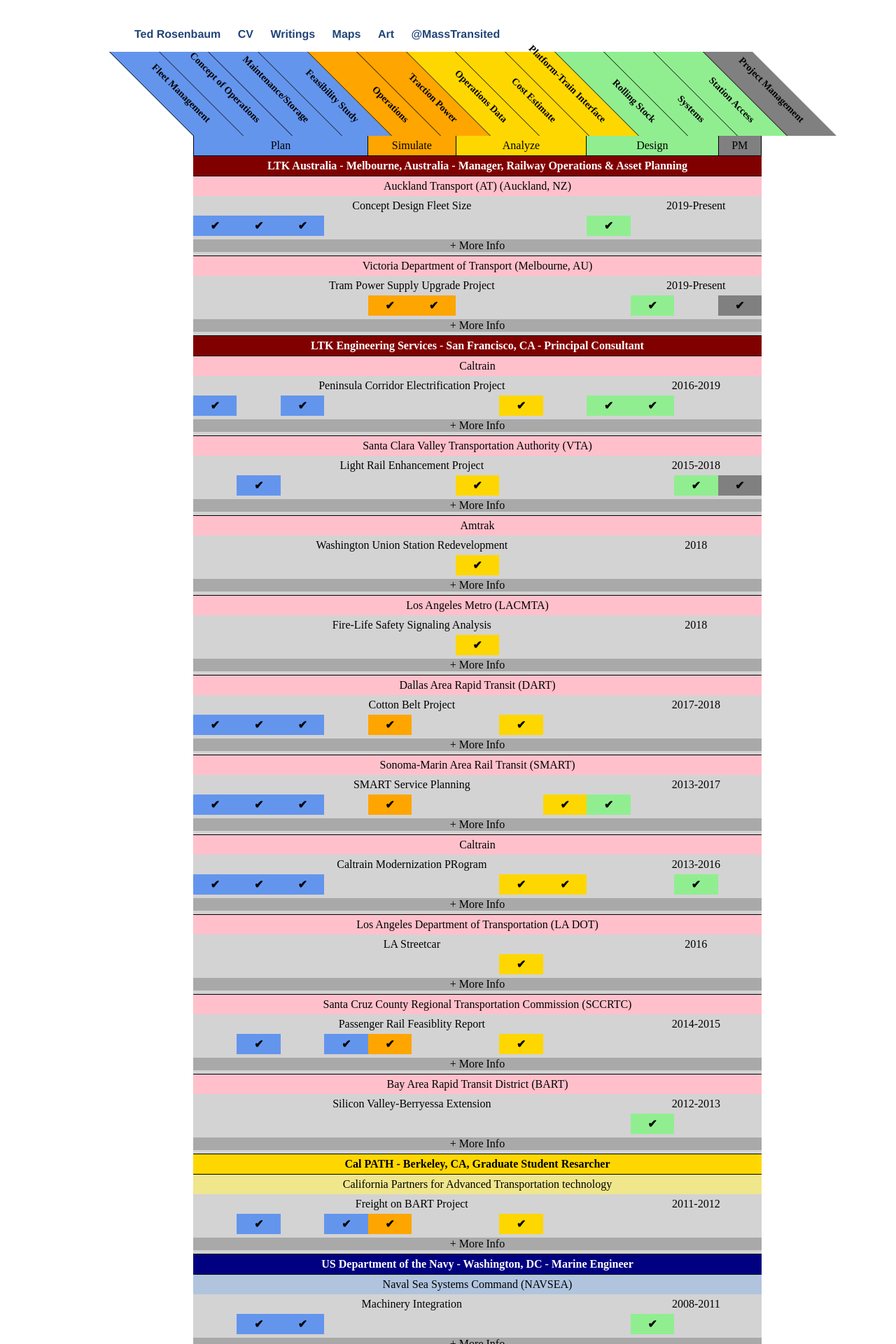
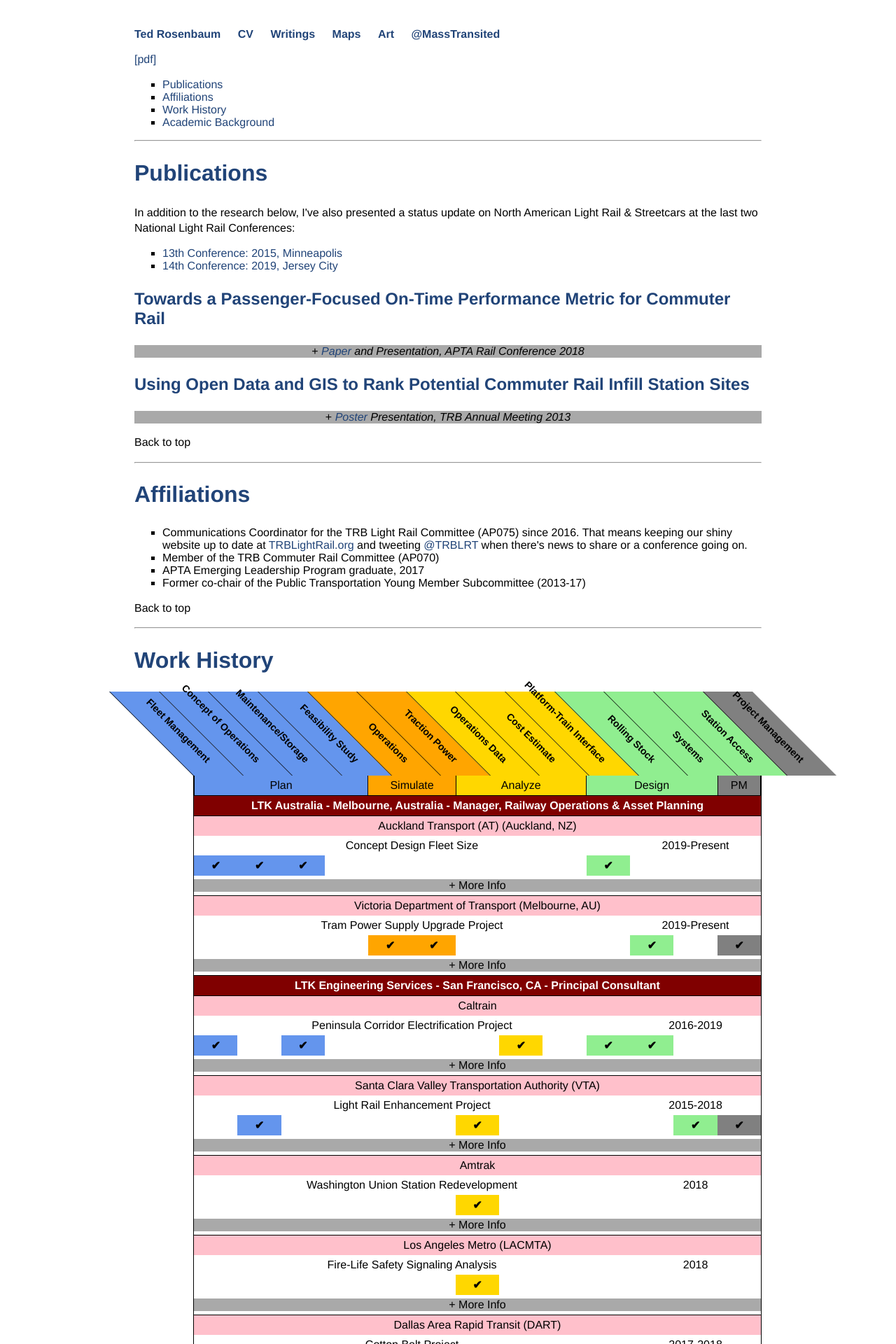
Before and after one commit to transited/transited.github.io, a Jekyll site: the page built from cv2.html, in a window 1280 px wide. Shown: the top 1920 px of the page at 70% size. Built offline with Jekyll 4.4.1, drawn with Linux system fonts in a browser that asks for light colours; some of the changed text lies outside the part shown.

Commit message:
Fleshing out CV2

```diff
--- a/_layouts/default.html
+++ b/_layouts/default.html
@@ -27,7 +27,6 @@
 	    		<ul>
 						<img class="rails" src="/Files/TRrails.png" alt="TR rails logo" width="26" height="37">
 						<li><a href="mailto:ted.rosenbaum@gmail.com">email</a></li>
-	        	<li><a href="https://github.com/transited">github.com/transited</a></li>
 						</ul>
 
 
--- a/css/main.css
+++ b/css/main.css
@@ -5,6 +5,7 @@
 body {
     margin: 20px auto;
     width: 90%;
+    font-family:'Helvetica', 'Arial', 'Sans-Serif';
 }
 nav ul, footer ul {
     font-family:'Helvetica', 'Arial', 'Sans-Serif';
@@ -197,8 +198,9 @@
 .grid-container {
   display: grid;
   grid-template-columns: repeat(13, 1fr);
-  background-color: LightGray;
   margin-left: 84px;
+  border-style: hidden solid solid solid;
+  border-width: 1px;
 }
 
 .grid-container > div {
@@ -228,7 +230,7 @@
 .dcheck{background-color:LightGreen; font-weight:bold;}
 .pmcheck{background-color:Gray; font-weight:bold;}
 
-.wrap-collabsible {margin-bottom: 1rem 0;grid-column:1/14;}
+.wrap-collabsible {grid-column:span 13;}
 
 input[type='checkbox'] {display: none;}
 
--- a/cv2.html
+++ b/cv2.html
@@ -3,7 +3,52 @@
 title: CV
 ---
 <div class="blurb">
-
+  <p><a href="Files/Resume Table.Right.pdf">[pdf]</a></p>
+  <ul>
+		<li><a href="#Publications">Publications</a></li>
+		<li><a href="Groups">Affiliations</a></li>
+		<li><a href="Work">Work History</a></li>
+		<li><a href="#Edu">Academic Background</a></li>
+	</ul>
+  <hr>
+  <h2 id="Publications">Publications</h2>
+  <p>In addition to the research below, I've also presented a status update on North American Light Rail & Streetcars at the last two National Light Rail Conferences:</p>
+  <ul>
+  	<li><a href="http://www.trb.org/Publications/Blurbs/175112.aspx" target="_blank">13th Conference: 2015, Minneapolis</a></li>
+  	<li><a href="http://www.trb.org/Calendar/Blurbs/175951.aspx" target="_blank">14th Conference: 2019, Jersey City</a></li>
+  </ul>
+  <h3>Towards a Passenger-Focused On-Time Performance Metric for Commuter Rail</h3>
+  <div class="wrap-collabsible">
+    <input id="MoreCRpaper" class="toggle" type="checkbox">
+    <label for="MoreCRpaper" class="lbl-toggle"> <em><a href="Files/TR APTA CR OTP FINAL 20180523.pdf">Paper</a> and Presentation, APTA Rail Conference 2018</em></label>
+    <div class="collapsible-content">
+      <div class="content-inner">
+        This is a paper in 2 parts: (1) tracing the history of the nearly ubiquitous definition of on-time trains being "within 5 minutes of the schedule at the terminal" back to its origins in the steam railroad era of the early 1900s, and (2) a case study using Caltrain comparing the traditional metric with the actual passenger experience during 2016-17. Slides available upon request.
+      </div>
+    </div>
+  </div>
+  <h3>Using Open Data and GIS to Rank Potential Commuter Rail Infill Station Sites</h3>
+  <div class="wrap-collabsible">
+  	<input id="MoreGISposter" class="toggle" type="checkbox">
+  	<label for="MoreGISposter" class="lbl-toggle"> <em><a href="Files/CR Infill-GIS TRBAM Poster 2013.pdf">Poster</a> Presentation, TRB Annual Meeting 2013</em></label>
+  	<div class="collapsible-content">
+  		<div class="content-inner">
+  			What started out as a grad school project turned into a TRB Poster, presented at the annual meeting in January 2013. The session was focused on Open Data generally, so the results of the analysis were secondary to the collection and usage of the data. This is just as well, as not all of the methodology leading to the recommendation would pass muster; we scored smaller nearby populations higher because of the lower likelihood of a station inciting NIMBY protests, for instance.
+  		</div>
+  	</div>
+  </div>
+  <p>Back to top</p>
+  <hr>
+  <h2 id="Groups">Affiliations</h2>
+  <ul>
+    <li>Communications Coordinator for the TRB Light Rail Committee (AP075) since 2016. That means keeping our shiny website up to date at <a href="https://www.trblightrail.org/" alt="TRB LRT Committee" target="_blank">TRBLightRail.org</a> and tweeting <a href="https://twitter.com/trblrt" alt="TRB LRT twitter" target="_blank">@TRBLRT</a> when there's news to share or a conference going on.</li>
+    <li>Member of the TRB Commuter Rail Committee (AP070)</li>
+    <li>APTA Emerging Leadership Program graduate, 2017</li>
+    <li>Former co-chair of the Public Transportation Young Member Subcommittee (2013-17)</li>
+  </ul>
+  <p>Back to top</p>
+  <hr>
+  <h2 id="Work">Work History</h2>
   <div class="flex-container">
   <div class="skew pcheck"><div class="head">Fleet Management</div></div>
   <div class="skew pcheck"><div class="head">Concept of Operations</div></div>
@@ -274,5 +319,13 @@
       </div>
     </div>
   </div>
-  <p>Education and papers go here</p>
+  <h2 id="Edu">Academic Background</h2>
+  <p>University of California, Berkeley, 2012</p>
+  <p>College of Engineering, Berkeley, CA</p>
+  <p>Master of Science (Focus: Transportation Engineering)</p>
+  <p>University of Pennsylvania, 2008</p>
+  <p>School of Engineering and Applied Sciences, Philadelphia, PA</p>
+  <p>Bachelor of Science in Engineering</p>
+  <p>(Major: Mechanical Engineering | Minor: Philosophy)</p>
+  <p>Back to top</p>
 </div><!-- /.blurb -->
```
Also changed, not shown: 1 other file.
